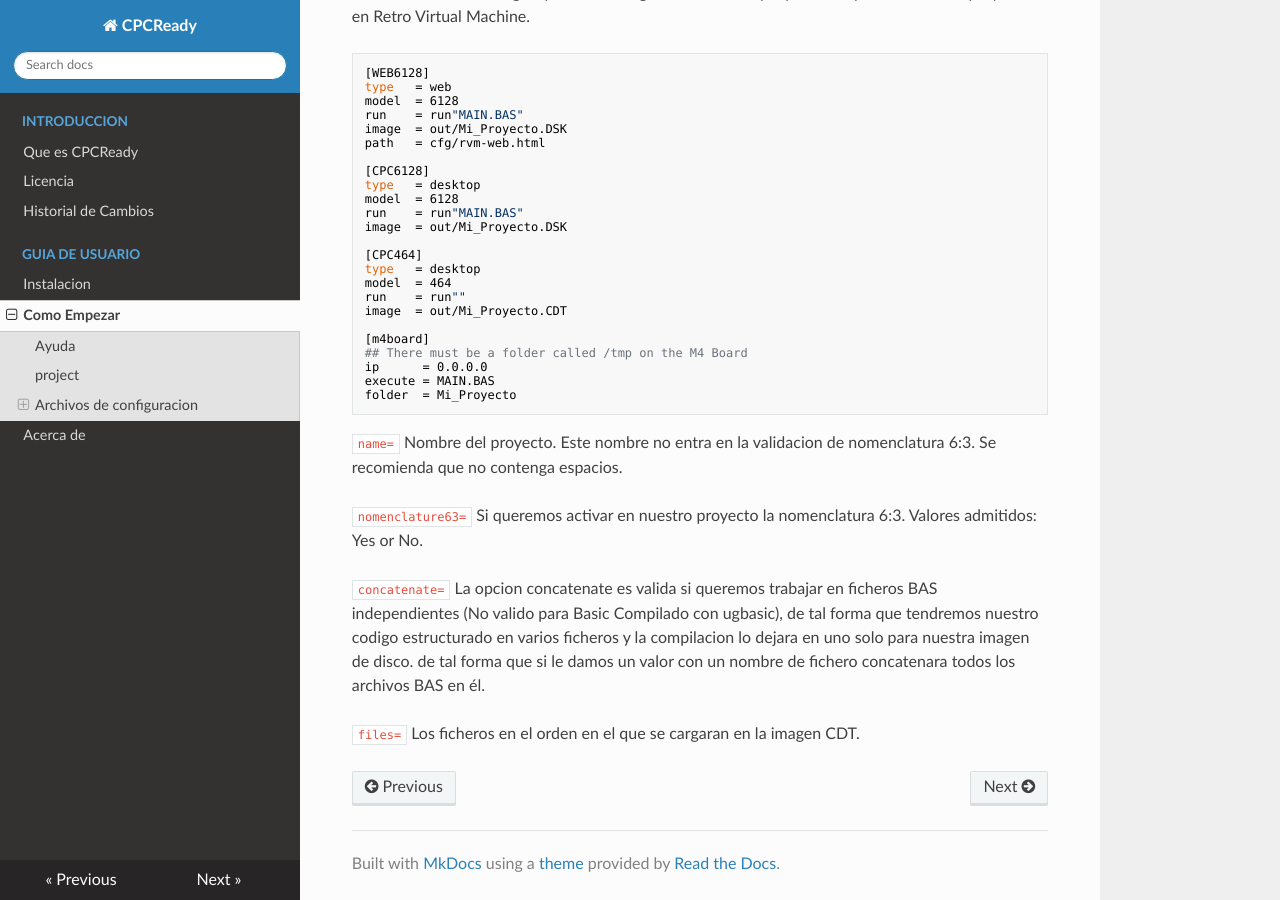
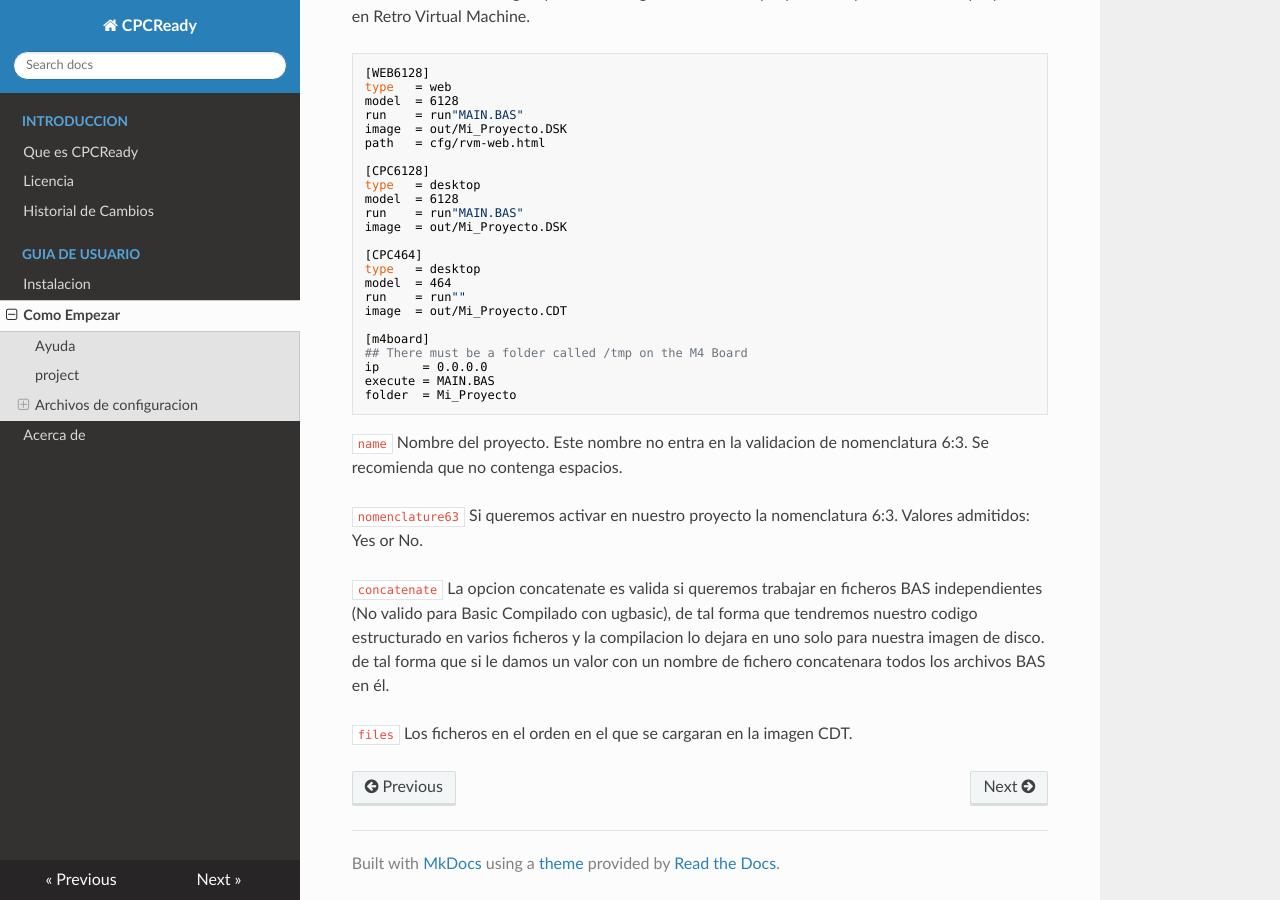
Before and after one commit to CPCReady/doc, an MkDocs documentation site: the page built from docs/users-guide.md, in a window 1280 px wide and 900 px high, scrolled down 2827 px. Built offline with MkDocs 1.6.1, drawn with Linux system fonts in a browser that asks for light colours; nearby versions of some CDN libraries.

Commit message:
add commands

````diff
--- a/docs/users-guide.md
+++ b/docs/users-guide.md
@@ -166,14 +166,14 @@ execute = MAIN.BAS
 folder  = Mi_Proyecto
 ```
 
-`name=`
+`name `
 Nombre del proyecto. Este nombre no entra en la validacion de nomenclatura 6:3. Se recomienda que no contenga espacios.
 
-`nomenclature63=`
+`nomenclature63 `
 Si queremos activar en nuestro proyecto la nomenclatura 6:3. Valores admitidos: Yes or No.
 
-`concatenate=`
+`concatenate `
 La opcion concatenate es valida si queremos trabajar en ficheros BAS independientes (No valido para Basic Compilado con ugbasic), de tal forma que tendremos nuestro codigo estructurado en varios ficheros y la compilacion lo dejara en uno solo para nuestra imagen de disco. de tal forma que si le damos un valor con un nombre de fichero concatenara todos los archivos BAS en él.
 
-`files=`
+`files `
 Los ficheros en el orden en el que se cargaran en la imagen CDT.
````
